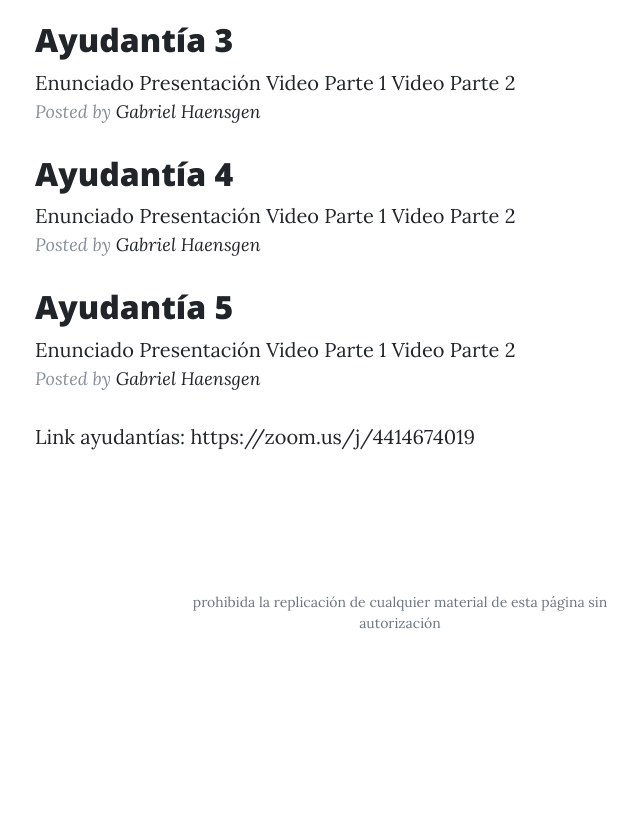
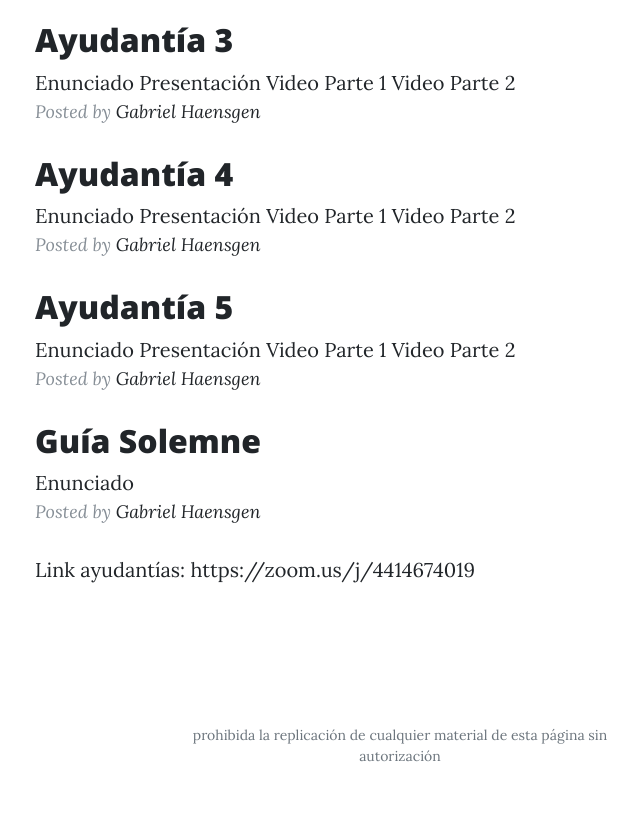
Before and after one commit to Haensgen/gestion-financiera, a website: page index.html in a window 1280 px wide. Shown: the part 1090-1922 px from the top of the page, without its empty margins (240-880 px from the left). Before the commit the page ends 1789 px from the top, so only its background shows below. Drawn offline with nearby package versions, Linux system fonts and the light colour scheme.

Commit message:
Update index.html

```diff
--- a/index.html
+++ b/index.html
@@ -115,6 +115,13 @@
                    <p class="post-meta">Posted by
             <a href="https://haensgen.github.io">Gabriel Haensgen</a>
 
+                     <h2 class="post-title">
+                         Guía Solemne
+            </h2>
+          <a href='ayudantias/guiasolemne.pdf'>Enunciado</a>
+                   <p class="post-meta">Posted by
+            <a href="https://haensgen.github.io">Gabriel Haensgen</a>
+
                               <p> Link ayudantías: https://zoom.us/j/4414674019 </p>
 
 
```
